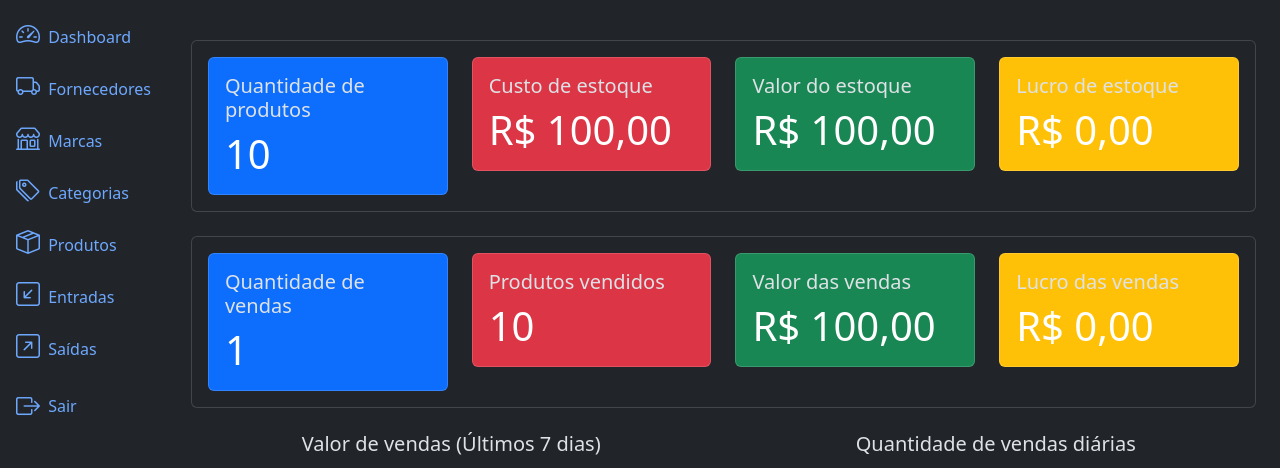
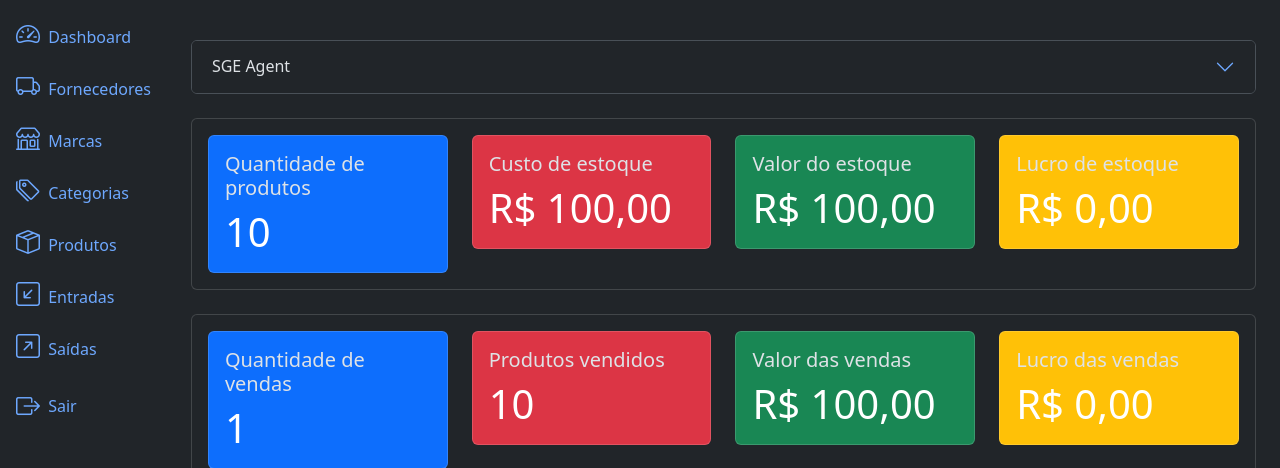
Before and after one commit to elainefs/django-sge, a Django app: page / in a window 1280 px wide. Shown: the part 56-524 px from the top of the page. Run offline with Django 5.2, Linux system fonts and the light colour scheme; a user stored in the database is signed in; tables that the repository leaves empty hold one stand-in row (values such as "Sample post").

Commit message:
feat: add component to display information obtained from AI Agent

```diff
--- /dev/null
+++ b/config/templates/components/_ai_result.html
@@ -0,0 +1,13 @@
+<div class="accordion" id="accordion">
+  <div class="accordion-item">
+    <h2 class="accordion-header">
+      <button class="accordion-button collapsed" type="button" data-bs-toggle="collapse" data-bs-target="#collapseTwo"
+        aria-expanded="false" aria-controls="collapseTwo">
+        SGE Agent
+      </button>
+    </h2>
+    <div id="collapseTwo" class="accordion-collapse collapse" data-bs-parent="#accordion">
+      <div class="accordion-body">{{ ai_result|linebreaks }}</div>
+    </div>
+  </div>
+</div>
--- a/config/templates/home.html
+++ b/config/templates/home.html
@@ -3,6 +3,10 @@
 {% block title %} SGE - Dashboard {% endblock %}
 
 {% block content %}
+
+{% if ai_result %}
+  {% include 'components/_ai_result.html' %}
+{% endif %}
 
 {% if perms.products.view_product and perms.inflows.view_inflow %}
   {% include 'components/_product_metrics.html' %}
--- a/config/views.py
+++ b/config/views.py
@@ -3,6 +3,7 @@ import json
 from django.contrib.auth.decorators import login_required
 from django.shortcuts import render
 
+from ai.models import AIResult
 from config.metrics import (
     get_daily_sales_data,
     get_daily_sales_quantity_data,
@@ -21,6 +22,7 @@ def home(request):
     daily_sales_quantity = get_daily_sales_quantity_data()
     product_category_metric = get_product_category()
     product_brand_metric = get_product_brand()
+    ai_result = AIResult.objects.first()
 
     context = {
         "product_metrics": product_metrics,
@@ -29,6 +31,7 @@ def home(request):
         "daily_sales_quantity_data": json.dumps(daily_sales_quantity),
         "product_count_by_category": json.dumps(product_category_metric),
         "product_count_by_brand": json.dumps(product_brand_metric),
+        "ai_result": ai_result.result if ai_result else None,
     }
 
     return render(request, "home.html", context)
```
